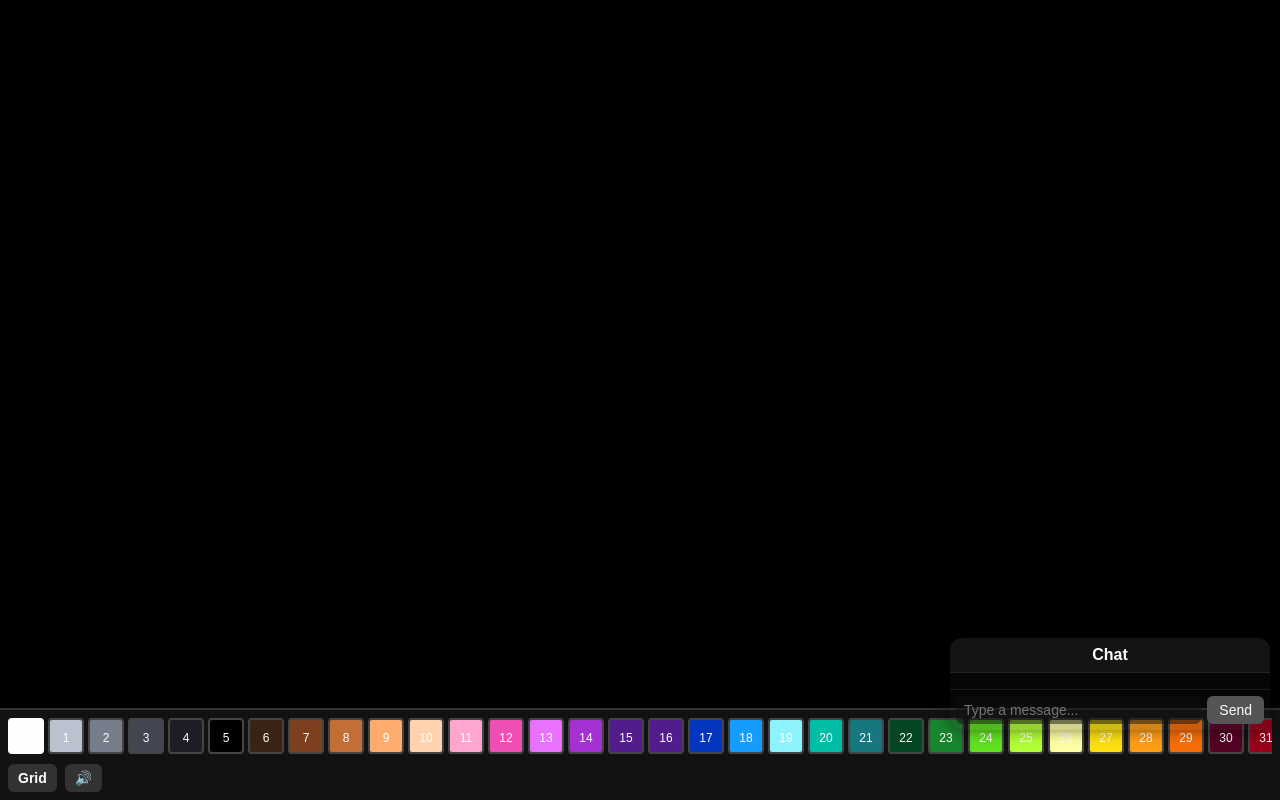
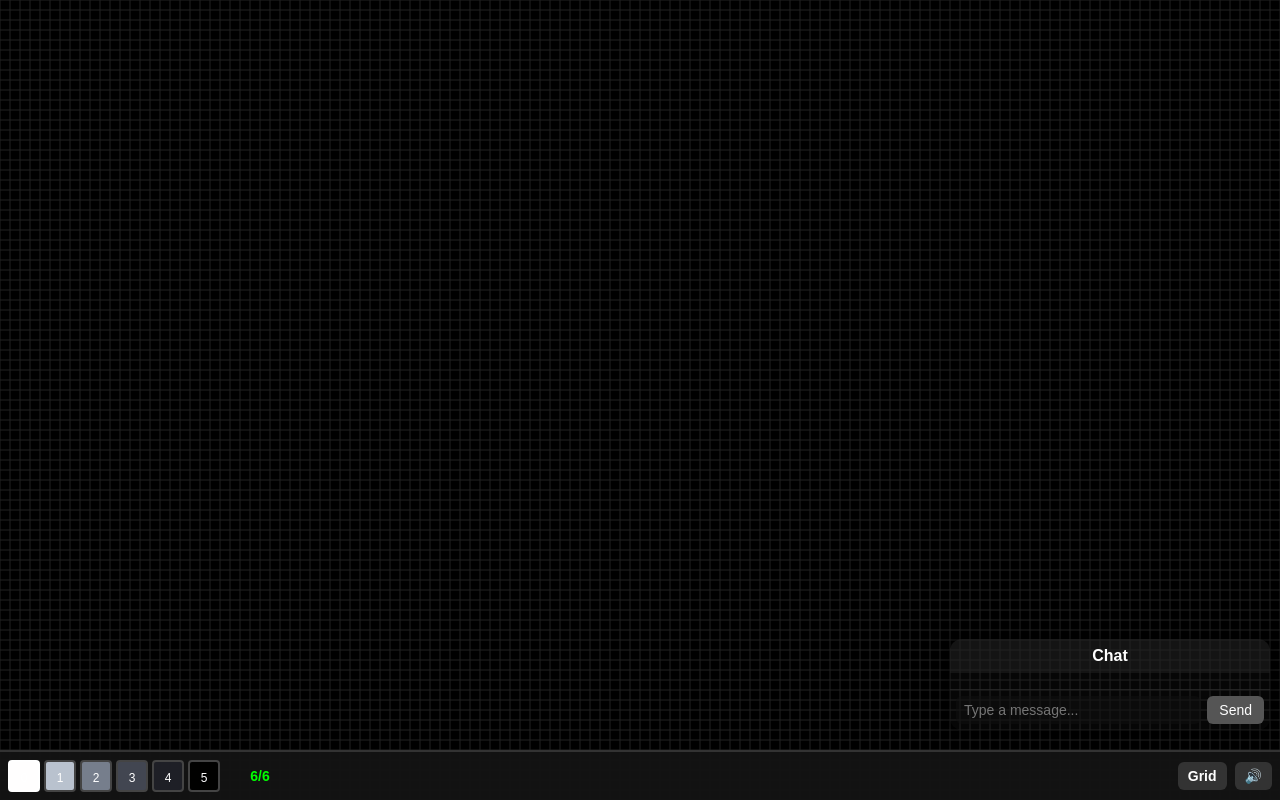
Before and after one commit to wiee182/pixel-place, a website: page public/index.html in a window 1280 px wide. Drawn offline with Linux system fonts and the light colour scheme.

Commit message:
Rewrite pixel canvas project

```diff
--- a/public/index.html
+++ b/public/index.html
@@ -14,7 +14,7 @@
 
   <!-- Floating Chat -->
   <div id="chat-popup">
-    <div id="chat-toggle">Chat</div>
+    <div class="chat-header" id="chat-toggle">Chat</div>
     <div id="chat-feed"></div>
     <div class="chat-input">
       <input type="text" id="chat-message" placeholder="Type a message...">
--- a/public/script.js
+++ b/public/script.js
@@ -1,24 +1,34 @@
 // ===== Constants =====
 const WORLD_WIDTH = 5000, WORLD_HEIGHT = 5000, GRID_SIZE = 10, CHUNK_SIZE = 100;
 
-// ===== Canvas =====
-const bgCanvas = document.getElementById("bgCanvas"), bgCtx = bgCanvas.getContext("2d");
-const canvas = document.getElementById("pixelCanvas"), ctx = canvas.getContext("2d");
+// ===== Canvas Setup =====
+const bgCanvas = document.getElementById("bgCanvas");
+const bgCtx = bgCanvas.getContext("2d");
+const canvas = document.getElementById("pixelCanvas");
+const ctx = canvas.getContext("2d");
 
-let scale=1, offsetX=0, offsetY=0, isDragging=false, dragStartX=0, dragStartY=0, pinchStartDist=null, pinchStartScale=1;
-let currentColor="#fffefe", showGrid=true, chunks=new Map();
+let scale=1, offsetX=0, offsetY=0, isDragging=false, dragStartX=0, dragStartY=0;
+let currentColor="#fffefe", showGrid=true;
+const chunks=new Map();
 
 // ===== Palette & Points =====
-const paletteDiv=document.getElementById("palette"), toggleGridBtn=document.getElementById("toggle-grid");
-const chatPopup=document.getElementById("chat-popup"), chatFeed=document.getElementById("chat-feed"), chatInput=document.getElementById("chat-message"), sendBtn=document.getElementById("send-message"), chatToggle=document.getElementById("chat-toggle");
-const pointsDisplay=document.getElementById("points-display"), toggleSoundBtn=document.getElementById("toggle-sound");
+const colors=["#fffefe","#b9c2ce","#767e8c","#424651","#1e1f26","#010100"];
+const paletteDiv=document.getElementById("palette");
+const toggleGridBtn=document.getElementById("toggle-grid");
+const chatPopup=document.getElementById("chat-popup");
+const chatFeed=document.getElementById("chat-feed");
+const chatInput=document.getElementById("chat-message");
+const sendBtn=document.getElementById("send-message");
+const pointsDisplay=document.getElementById("points-display");
+const toggleSoundBtn=document.getElementById("toggle-sound");
+const chatToggle=document.getElementById("chat-toggle");
 
 let userPoints=6, lastActionTime=Date.now(), soundEnabled=true;
 
 // ===== Audio =====
 const drawAudio=new Audio('sounds/draw.mp3'); drawAudio.volume=0.2;
 const pointAudio=new Audio('sounds/point.mp3'); pointAudio.volume=0.3;
-function playSound(audio){ if(!soundEnabled) return; audio.cloneNode().play(); }
+function playSound(audio){ if(!soundEnabled) return; const s=audio.cloneNode(); s.play(); }
 
 // ===== WebSocket =====
 const wsProtocol=location.protocol==="https:"?"wss":"ws";
@@ -31,24 +41,26 @@ ws.addEventListener("message", e=>{
 
 // ===== Resize =====
 function resizeCanvas(){
-  canvas.width = bgCanvas.width = canvas.parentElement.clientWidth;
-  canvas.height = bgCanvas.height = canvas.parentElement.clientHeight;
-  offsetX = (canvas.width - WORLD_WIDTH)/2;
-  offsetY = 0;
+  canvas.width=bgCanvas.width=canvas.parentElement.clientWidth;
+  canvas.height=bgCanvas.height=canvas.parentElement.clientHeight;
+  offsetX=(canvas.width-WORLD_WIDTH)/2; offsetY=0;
 }
-window.addEventListener("resize", resizeCanvas);
+window.addEventListener("resize",resizeCanvas);
 resizeCanvas();
 
 // ===== Draw Grid & Pixels =====
 function drawGrid(){
   ctx.clearRect(0,0,canvas.width,canvas.height);
-  ctx.save(); ctx.translate(offsetX,offsetY); ctx.scale(scale,scale);
+  ctx.save();
+  ctx.translate(offsetX,offsetY); ctx.scale(scale,scale);
 
   const viewLeft=-offsetX/scale, viewTop=-offsetY/scale, viewRight=viewLeft+canvas.width/scale, viewBottom=viewTop+canvas.height/scale;
-  const startChunkX=Math.floor(viewLeft/CHUNK_SIZE), startChunkY=Math.floor(viewTop/CHUNK_SIZE), endChunkX=Math.floor(viewRight/CHUNK_SIZE), endChunkY=Math.floor(viewBottom/CHUNK_SIZE);
 
-  for(let cx=startChunkX; cx<=endChunkX; cx++){
-    for(let cy=startChunkY; cy<=endChunkY; cy++){
+  const startChunkX=Math.floor(viewLeft/CHUNK_SIZE), startChunkY=Math.floor(viewTop/CHUNK_SIZE);
+  const endChunkX=Math.floor(viewRight/CHUNK_SIZE), endChunkY=Math.floor(viewBottom/CHUNK_SIZE);
+
+  for(let cx=startChunkX;cx<=endChunkX;cx++){
+    for(let cy=startChunkY;cy<=endChunkY;cy++){
       const key=`${cx},${cy}`, chunk=chunks.get(key);
       if(!chunk) continue;
       chunk.forEach(p=>{ ctx.fillStyle=p.color; ctx.fillRect(p.x,p.y,GRID_SIZE,GRID_SIZE); });
@@ -60,16 +72,16 @@ function drawGrid(){
     for(let x=Math.floor(viewLeft/GRID_SIZE)*GRID_SIZE;x<=viewRight;x+=GRID_SIZE){ ctx.beginPath(); ctx.moveTo(x,viewTop); ctx.lineTo(x,viewBottom); ctx.stroke(); }
     for(let y=Math.floor(viewTop/GRID_SIZE)*GRID_SIZE;y<=viewBottom;y+=GRID_SIZE){ ctx.beginPath(); ctx.moveTo(viewLeft,y); ctx.lineTo(viewRight,y); ctx.stroke(); }
   }
-
   ctx.restore();
 }
 
 // ===== Incoming Pixel =====
 function handleIncomingPixel(p){
-  const chunkX=Math.floor(p.x/CHUNK_SIZE), chunkY=Math.floor(p.y/CHUNK_SIZE), key=`${chunkX},${chunkY}`;
+  const chunkX=Math.floor(p.x/CHUNK_SIZE), chunkY=Math.floor(p.y/CHUNK_SIZE);
+  const key=`${chunkX},${chunkY}`;
   if(!chunks.has(key)) chunks.set(key,[]);
   const chunk=chunks.get(key);
-  const idx=chunk.findIndex(px=>px.x===p.x&&px.y===p.y);
+  const idx=chunk.findIndex(px=>px.x===p.x && px.y===p.y);
   if(idx>=0) chunk[idx]=p; else chunk.push(p);
 
   ctx.save(); ctx.translate(offsetX,offsetY); ctx.scale(scale,scale); ctx.fillStyle=p.color; ctx.fillRect(p.x,p.y,GRID_SIZE,GRID_SIZE); ctx.restore();
@@ -77,27 +89,13 @@ function handleIncomingPixel(p){
 }
 
 // ===== Palette =====
-const allColors = ["#fffefe","#b9c2ce","#767e8c","#424651","#1e1f26","#010100","#382314","#7c3f20","#c16f36","#feac6d","#ffd3b0","#fea5d0","#f04eb4","#e872ff","#a631d3","#531c8d","#531c8d","#0335be","#149dfe","#8df4fe","#00bea5","#17777f","#044522","#18862f","#60e121","#b1ff37","#fffea4","#fce011","#fe9e17","#f66e08","#550123","#99011a","#f20e0c","#ff7872"];
-paletteDiv.innerHTML="";
-
-// First 6 colors
-allColors.slice(0,6).forEach((c,i)=>createSwatch(c,i));
-
-// Scrollable extra colors
-const extraWrapper=document.createElement("div"); extraWrapper.style.display="flex"; extraWrapper.style.gap="4px"; extraWrapper.style.overflowX="auto"; allColors.slice(6).forEach((c,i)=>createSwatch(c,i+6,extraWrapper));
-paletteDiv.appendChild(extraWrapper);
-
-document.querySelector(".color-swatch").classList.add("selected");
-
-function createSwatch(color,index,parent=paletteDiv){
+colors.forEach((color,index)=>{
   const sw=document.createElement("div");
   sw.className="color-swatch"; sw.style.background=color; sw.dataset.color=color; sw.textContent=index;
-  sw.addEventListener("click",()=>{
-    document.querySelectorAll(".color-swatch").forEach(s=>s.classList.remove("selected"));
-    sw.classList.add("selected"); currentColor=color;
-  });
-  parent.appendChild(sw);
-}
+  sw.addEventListener("click",()=>{ document.querySelectorAll(".color-swatch").forEach(s=>s.classList.remove("selected")); sw.classList.add("selected"); currentColor=color; });
+  paletteDiv.appendChild(sw);
+});
+document.querySelector(".color-swatch").classList.add("selected");
 
 // ===== Grid Toggle =====
 toggleGridBtn.addEventListener("click",()=>{ showGrid=!showGrid; toggleGridBtn.style.background=showGrid?"#fff":"#333"; toggleGridBtn.style.color=showGrid?"#000":"#fff"; drawGrid(); });
@@ -105,7 +103,6 @@ toggleGridBtn.addEventListener("click",()=>{ showGrid=!showGrid; toggleGridBtn.s
 // ===== Zoom & Pan =====
 function zoomAt(cx,cy,zoomFactor){ const newScale=Math.min(Math.max(0.1,scale*zoomFactor),5); offsetX-=(cx*(newScale-scale)); offsetY-=(cy*(newScale-scale)); scale=newScale; }
 canvas.addEventListener("wheel", e=>{ e.preventDefault(); const rect=canvas.getBoundingClientRect(); const mx=(e.clientX-rect.left-offsetX)/scale, my=(e.clientY-rect.top-offsetY)/scale; zoomAt(mx,my,e.deltaY<0?1.1:0.9); drawGrid(); });
-
 canvas.addEventListener("mousedown", e=>{ isDragging=true; dragStartX=e.clientX-offsetX; dragStartY=e.clientY-offsetY; });
 canvas.addEventListener("mousemove", e=>{ if(isDragging){ offsetX=e.clientX-dragStartX; offsetY=e.clientY-dragStartY; drawGrid(); }});
 canvas.addEventListener("mouseup", ()=>{ isDragging=false; });
@@ -139,3 +136,18 @@ function sendMessage(){ const text=chatInput.value.trim(); if(!text) return; ws.
 
 // ===== Chat Minimize =====
 chatToggle.addEventListener("click", ()=>{ chatPopup.classList.toggle("minimized"); });
+
+// ===== Toggle Sound =====
+toggleSoundBtn.addEventListener("click", ()=>{ soundEnabled=!soundEnabled; toggleSoundBtn.textContent=soundEnabled?"🔊":"🔇"; });
+
+// ===== Points Display =====
+function updatePointsDisplay(){
+  if(userPoints>0){ pointsDisplay.style.color="#0f0"; pointsDisplay.textContent=`${userPoints}/6`; }
+  else{ const now=Date.now(); const timeLeft=Math.max(0,Math.ceil((30000-(now-lastActionTime))/1000)); pointsDisplay.style.color="#f00"; pointsDisplay.textContent=`0/6 ${timeLeft}s`; }
+}
+setInterval(updatePointsDisplay,1000);
+setInterval(()=>{ if(userPoints<6){ userPoints++; playSound(pointAudio); updatePointsDisplay(); } },30000);
+
+// ===== Animate =====
+function animate(){ drawGrid(); requestAnimationFrame(animate); }
+animate();
--- a/public/style.css
+++ b/public/style.css
@@ -18,8 +18,8 @@ body, html { height:100%; overflow:hidden; font-family:Arial,sans-serif; backgro
 
 /* Palette container */
 #palette-container { display:flex; align-items:center; gap:10px; overflow-x:auto; }
-#palette { display:flex; gap:4px; flex-wrap:nowrap; }
-.color-swatch { width:36px; height:36px; border:2px solid #444; border-radius:4px; cursor:pointer; text-align:center; line-height:36px; font-size:12px; color:#fff; user-select:none; flex-shrink:0; }
+#palette { display:flex; gap:4px; }
+.color-swatch { width:32px; height:32px; border:2px solid #444; border-radius:4px; cursor:pointer; text-align:center; line-height:32px; font-size:12px; color:#fff; user-select:none; }
 .color-swatch.selected { border:2px solid #fff; }
 
 /* Points display */
@@ -30,16 +30,14 @@ body, html { height:100%; overflow:hidden; font-family:Arial,sans-serif; backgro
 .tool-btn { padding:6px 10px; border:none; border-radius:6px; background:#333; color:white; cursor:pointer; font-weight:bold; font-size:14px; }
 .tool-btn:hover { background:#555; }
 
-/* Chat */
+/* Floating Chat */
 #chat-popup {
   position:absolute; bottom:70px; right:10px; width:90%; max-width:320px; max-height:50%;
   background: rgba(30,30,30,0.2); border-radius:12px; box-shadow:0 0 15px rgba(0,0,0,0.5);
   display:flex; flex-direction:column; overflow:hidden; font-family:Arial,sans-serif; z-index:10;
+  transition: transform 0.3s ease, opacity 0.3s ease;
 }
-#chat-toggle {
-  text-align:center; padding:8px; font-weight:bold; color:#fff; cursor:pointer;
-  background: rgba(34,34,34,0.5); border-bottom:1px solid rgba(51,51,51,0.5);
-}
+.chat-header { display:flex; justify-content:center; align-items:center; padding:8px 12px; background: rgba(34,34,34,0.5); font-weight:bold; color:#fff; cursor:pointer; }
 #chat-feed { flex:1; padding:8px; overflow-y:auto; color:#fff; }
 .chat-msg { margin-bottom:6px; padding:6px 8px; background: rgba(68,68,68,0.3); border-radius:8px; word-wrap:break-word; font-size:14px; color:#fff; }
 .chat-input { display:flex; padding:6px; gap:6px; border-top:1px solid rgba(51,51,51,0.5); }
@@ -47,10 +45,10 @@ body, html { height:100%; overflow:hidden; font-family:Arial,sans-serif; backgro
 .chat-input button { padding:6px 12px; border:none; border-radius:6px; background:#555; color:white; cursor:pointer; font-size:14px; }
 .chat-input button:hover { background:#777; }
 
-/* Mobile adjustments */
-@media(max-width:600px){
-  #bottom-bar { flex-direction:column; align-items:flex-start; padding:6px; }
-  #toolbar { width:100%; justify-content:flex-start; }
-  #palette-container { margin-bottom:6px; }
-  #chat-popup { width:95%; bottom:60px; max-height:45%; }
-}
+/* Chat minimized */
+#chat-popup.minimized #chat-feed,
+#chat-popup.minimized .chat-input { display:none; }
+
+/* Palette scroll invisible but scrollable */
+#palette-container::-webkit-scrollbar { display:none; }
+#palette-container { -ms-overflow-style:none; scrollbar-width:none; }
```
